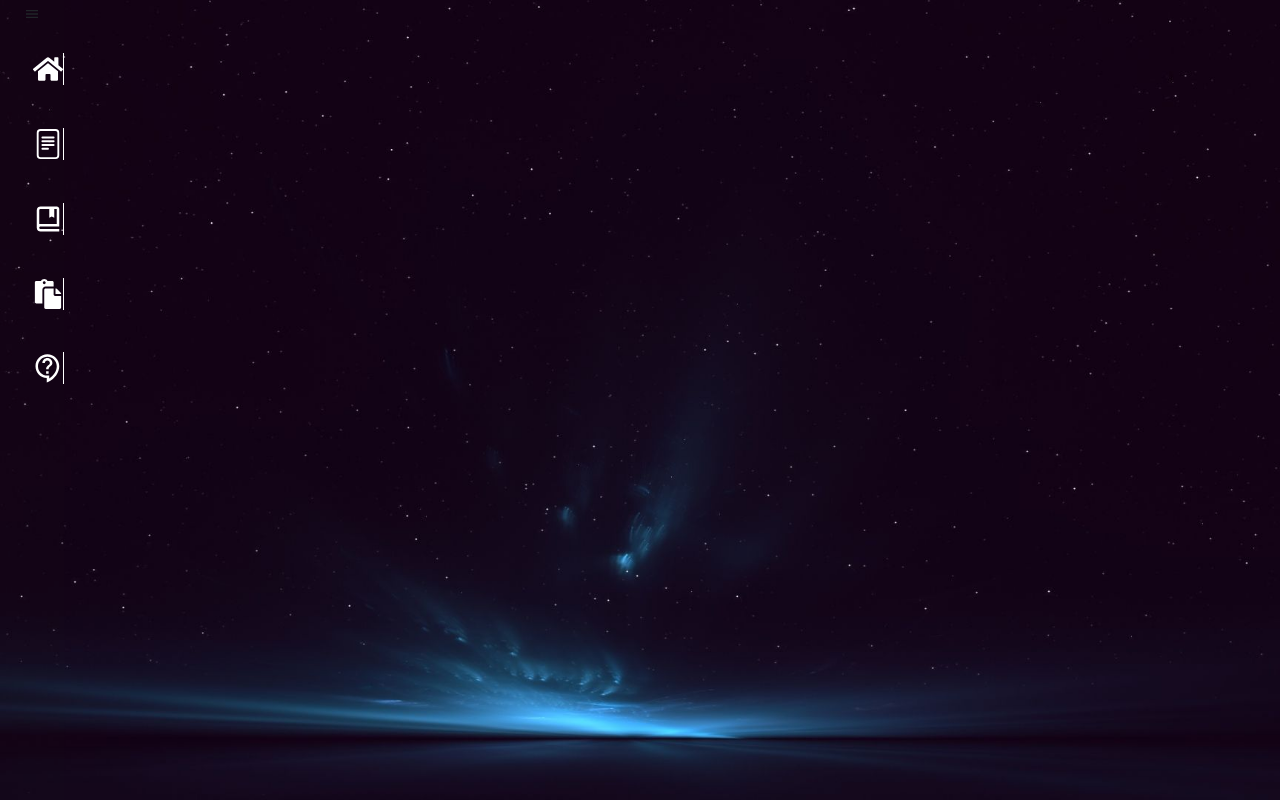
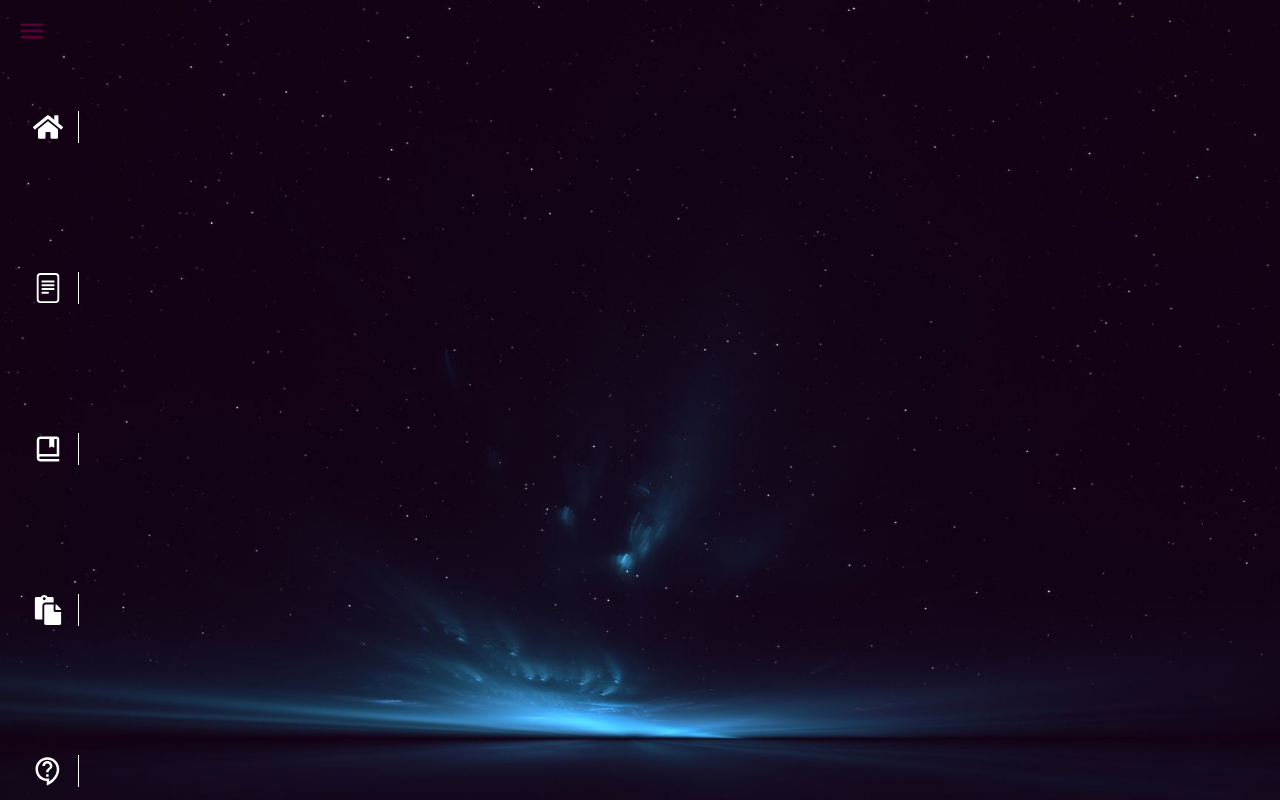
Before and after one commit to eng-Bruno/portfolio, a React (Create React App) app: page / in a window 1280 px wide. Built offline with nearby package versions, Linux system fonts and the light colour scheme.

Commit message:
finalizando a side bar

```diff
--- a/public/index.html
+++ b/public/index.html
@@ -18,6 +18,8 @@
     href="https://cdn.jsdelivr.net/npm/bootstrap@5.1.0/dist/css/bootstrap.min.css"
     />
 
+
+
     <title>React App</title>
   </head>
   <body>
--- a/src/App.css
+++ b/src/App.css
@@ -1,7 +1,10 @@
+@import url('https://fonts.googleapis.com/css2?family=Roboto:ital,wght@0,100;0,300;0,400;0,500;0,700;1,100;1,300;1,400;1,500&display=swap');
+
 *{
   margin: 0;
   padding: 0;
   box-sizing: border-box;
+  font-family: 'Roboto', sans-serif;
 }
 
 *::after*::before {
--- a/src/App.js
+++ b/src/App.js
@@ -2,6 +2,8 @@ import React from "react"
 import Sidebar from "./components/Sidebar"
 import { BrowserRouter as Router, Routes, Route } from 'react-router-dom'
 import Home from "./pages/Home"
+
+import "./App.css"
 
 function App() {
   return (
--- a/src/components/Header.css
+++ b/src/components/Header.css
@@ -4,6 +4,7 @@
     flex-direction: column;
     inset: 0 75% 0 0;
     background-color: hsla(0, 40%, 98%, 0.092);
+    backdrop-filter: blur(.3rem);
 }
 
 .header-mobile {
@@ -12,7 +13,7 @@
     flex-direction: column;
     align-items: center;
     inset: 0 95% 0 0;
-    background-color: hsla(0, 2%, 19%, 0.0558);
+    background-color: hsla(0, 2%, 10%, 0.0558);
 }
 
 nav .ul-item {
@@ -33,7 +34,7 @@ nav .ul-item.oicon li::after {
     width: 1%;
     height: 4%;
     background-color: #fff;
-    right: 0;
+    margin-left: 95%;
 }
 
 nav .ul-item li {
@@ -41,16 +42,16 @@ nav .ul-item li {
     align-items: center;
     gap: 2rem;
     cursor: pointer;
-    padding-block: 1.2rem;
-    margin-block: .2rem;
+    padding-block: 2.5rem;
+    margin-block: .1rem;
 }
 
-nav .ul-item li::hover {
-    background-color: rgb(66, 81, 52);
+nav .ul-item li:hover {
+    background-color: rgba(97, 0, 48, 0.295);
 }
 
 nav .ul-item li .icon {
-    color: rgb(rgb(0, 250, 33), green, blue);
+    color: rgb(85, 0, 57);
     margin-inline: 1rem;
     font-size: 30px;
 }
@@ -63,3 +64,47 @@ nav .ul-item li a {
     padding-left: 2rem;
 
 }
+
+.menu-icon {
+    margin-inline: 1rem;
+
+}
+
+.menu-icon .menu {
+    color: rgb(85, 0, 57);
+    margin-block: 1rem;
+    cursor: pointer;
+    font-size: 30px;
+}
+
+nav .ul-item li:hover {
+    transition: 0.5s ease;
+}
+
+@media (max-width: 900px) {
+    .header-mobile {
+        inset: 0 90% 0 0;
+        justify-content: center;
+    }
+
+    nav .ul-item {
+        display: none;
+    }
+
+    nav .ul-item.oicon {
+        display: flex;
+    }
+
+    .menu-icon {
+        display: none;
+    }
+
+    nav .ul-item.oicon li::after {
+        margin-left: 155%;
+    }
+
+    nav .ul-item li .icon {
+        font-size: clamp(1rem, 2vw + 1rem, 4rem);
+    }
+
+}
--- a/src/components/Header.js
+++ b/src/components/Header.js
@@ -19,9 +19,9 @@ const Header = () => {
     return (
         <div className={active ? 'header' : 'header-mobile'}>
 
-        <div className="menu-icon" onClick={activateNav}>
-            {!active ? <IoMdMenu className="menu"/> : <IoMdClose className="close-icon"/>}
-        </div>
+                <div className="menu-icon" onClick={activateNav}>
+                    {!active ? <IoMdMenu className="menu"/> : <IoMdClose className="menu"/>}
+                </div>
 
             <nav>
                 <ul className={active ? 'ul-item' : 'ul-item oicon'}>
@@ -30,22 +30,26 @@ const Header = () => {
                         <FaHome className="icon" style={{color: 'white'}}/>
                         <Link to='/'>Home</Link>
                     </li>
-
+                    <br />
+                    <br />
                     <li>
                         <BsFileText className="icon" style={{color: 'white'}}/>
                         <Link to='/'>Sobre</Link>
                     </li>
-
+                    <br />
+                    <br />
                     <li>
                         <BiBookBookmark className="icon" style={{color: 'white'}}/>
                         <Link to='/'>Resumo</Link>
                     </li>
-
+                    <br />
+                    <br />
                     <li>
                         <FaPaste className="icon" style={{color: 'white'}}/>
                         <Link to='/'>Portfolio</Link>
                     </li>
-
+                    <br />
+                    <br />
                     <li>
                         <MdOutlineContactSupport className="icon" style={{color: 'white'}}/>
                         <Link to='/'>Contato</Link>
```
